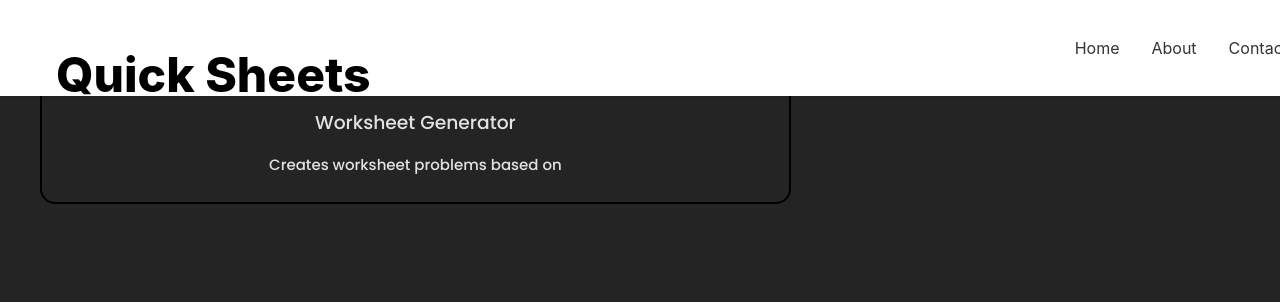
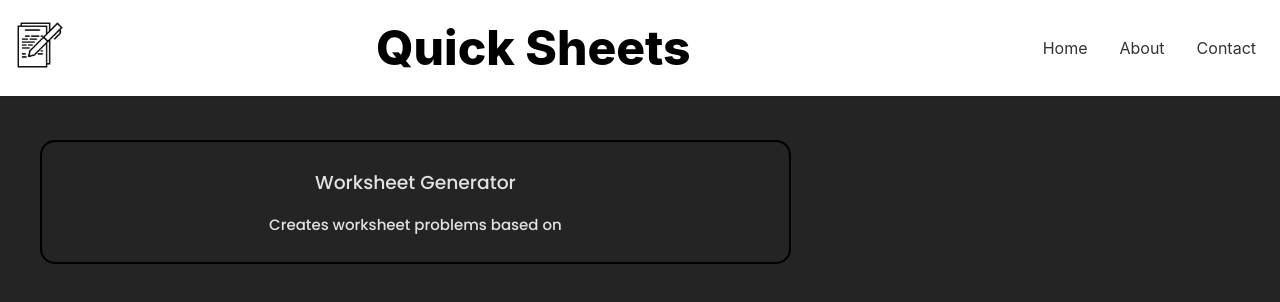
Before and after one commit to rahulrejeev/cleansheets, a React (Vite) app: page / in a window 1280 px wide. Shown: the top 302 px of the page. Built offline with nearby package versions, Linux system fonts and the light colour scheme.

Commit message:
UPDATE (4/16/23)

```diff
--- a/src/App.jsx
+++ b/src/App.jsx
@@ -6,6 +6,7 @@ import { arrayItems } from "./AIOptions";
 import { useState } from "react";
 import pdfMake from "pdfmake/build/pdfmake";
 import vfs from "../fonts/vfs_fonts";
+
 
 
 pdfMake.vfs = vfs;
@@ -34,11 +35,11 @@ const docDefinition = {
 // const pdfMake = require('pdfmake/build/pdfmake');
 // const pdfFonts = require('pdfmake/build/vfs_fonts');
 
-const APPIIKEYY = "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";
+const APPIIKEYY = "sk-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";
 
 function App() {
   const configuration = new Configuration({
-    apiKey: "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",
+    apiKey: "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",
   });
   const openai = new OpenAIApi(configuration);
   const [option, setOption] = useState({});
--- a/src/NavBar.css
+++ b/src/NavBar.css
@@ -2,6 +2,7 @@
   display: flex;
   justify-content: space-between;
   align-items: center;
+  flex-direction: row;
   padding: 0.5rem 1rem;
   background-color: #fff;
   box-shadow: 0 0.125rem 0.25rem rgba(0, 0, 0, 0.075);
@@ -10,7 +11,13 @@
   position: fixed;
   top: 0;
   left: 0;
-  z-index: 9999;
+
+
+}
+
+.header {
+  margin-bottom:100px;
+  margin-right: 500px;
 }
 
 
@@ -22,7 +29,7 @@
   display: flex;
   list-style: none;
   margin: 0;
-  padding: 0;
+  padding: 2rem;
 }
 
 .nav-links li:not(:last-child) {
@@ -41,14 +48,6 @@
   color: #0077b6;
 }
 
-.center {
-  display: flex;
-  justify-content: center;
-  align-items: center;
-  height: 200px;
-  color: black;
-}
-
 .navbar-text {
   font-size: 1rem;
   font-weight: 800;
@@ -57,7 +56,9 @@
   text-align: center;
   justify-content: center;
   align-items: center;
+  vertical-align: middle;
   position: center;
+  flex-direction: row;
 }
 .navbar-text p {
   font-size: 3rem;
--- a/src/NavBar.jsx
+++ b/src/NavBar.jsx
@@ -4,16 +4,19 @@ import './NavBar.css';
 
 function NavBar() {
   return (
-    <header>
+    <header className="header">
       <nav className="navbar">
+
         <div className="logo">
           <img src={logo} alt="Logo" />
-        <ul className = "center">
+        </div>
+
+
         <div className="navbar-text">
-        <p>Quick Sheets</p>
-      </div>
-        </ul>
+          <p>Quick Sheets</p>
         </div>
+
+
         <ul className="nav-links">
           <li>
             <a href="/">Home</a>
@@ -25,6 +28,7 @@ function NavBar() {
             <a href="/contact">Contact</a>
           </li>
         </ul>
+
       </nav>
     </header>
   );
```
Also changed, not shown: src/Contact.css (added), src/Contact.jsx (added), 1 other file (tests, documents, lock files or other folders).
